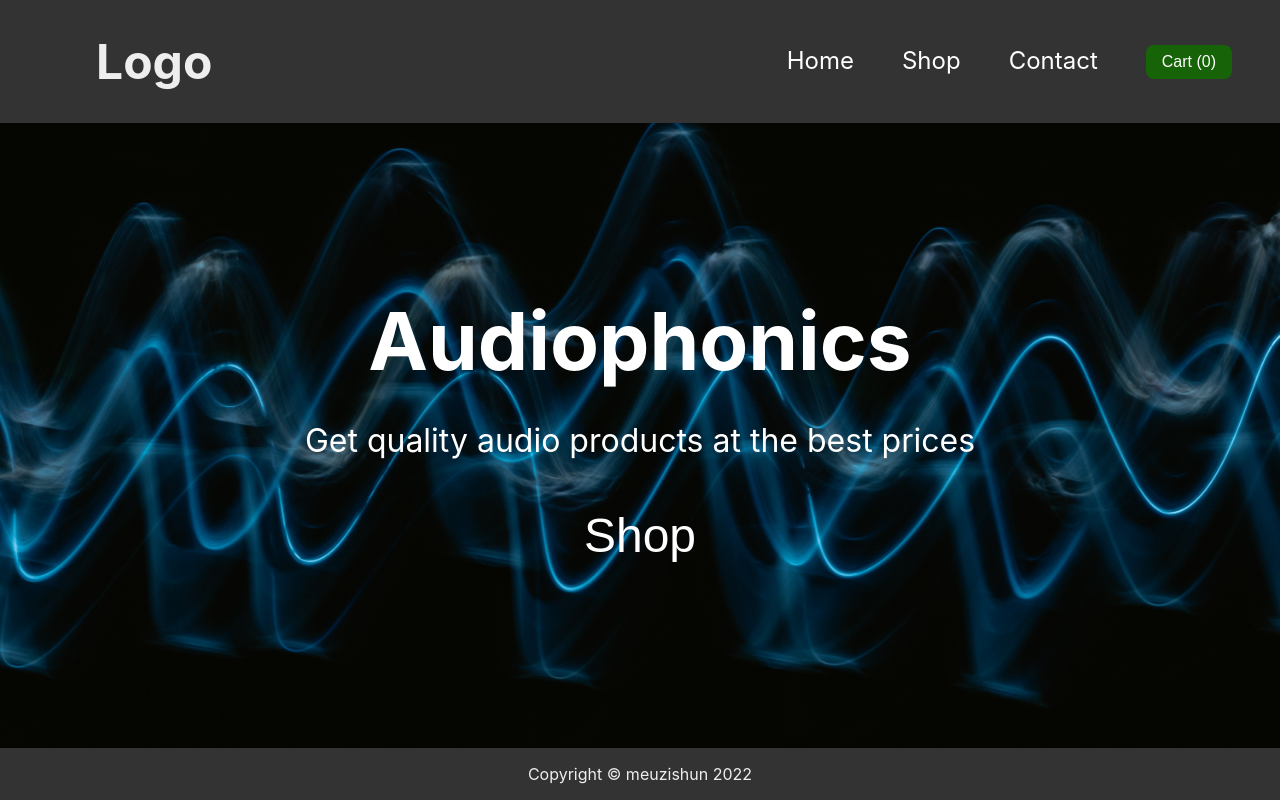
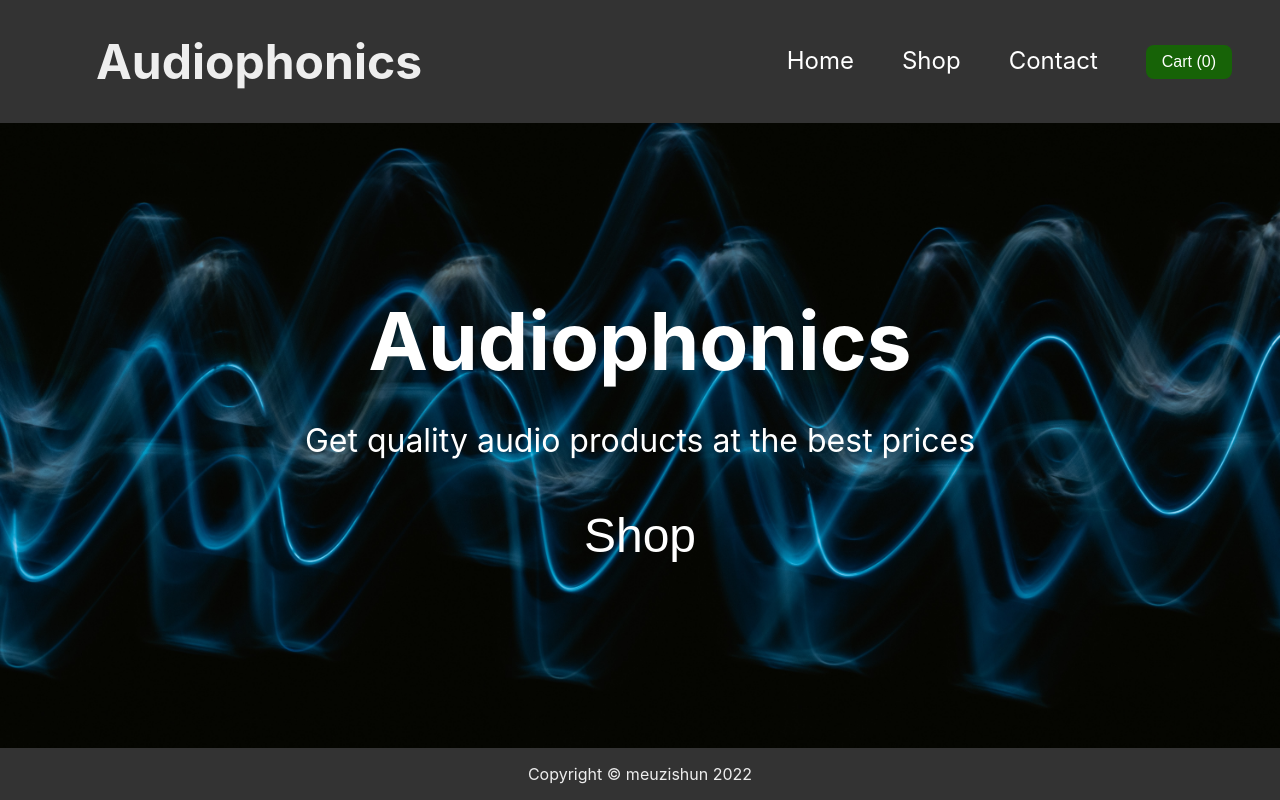
Before and after one commit to meuzishun/shopping-cart, a React (Create React App) app: page / in a window 1280 px wide. Built offline with nearby package versions, Linux system fonts and the light colour scheme.

Commit message:
Make sure logo is a link to home page

```diff
--- a/src/components/header/Header.js
+++ b/src/components/header/Header.js
@@ -1,4 +1,5 @@
 import React from 'react';
+import { Link } from 'react-router-dom';
 import Nav from '../nav/Nav';
 import styles from './Header.module.css';
 
@@ -6,7 +7,9 @@
   const { itemCount, toggleCartView } = props;
   return (
     <div className={styles.header}>
-      <h1>logo</h1>
+      <h1>
+        <Link to='/'>Audiophonics</Link>
+      </h1>
       <Nav itemCount={itemCount} toggleCartView={toggleCartView} />
       {/* {console.log('Header has rendered...')} */}
     </div>
--- a/src/components/header/Header.module.css
+++ b/src/components/header/Header.module.css
@@ -10,7 +10,11 @@
 
 .header > h1 {
   padding: 0 3rem;
+  text-transform: capitalize;
+}
+
+.header > h1 > a {
   font-size: 3rem;
-  text-transform: capitalize;
+  text-decoration: none;
   color: #eee;
 }
```
